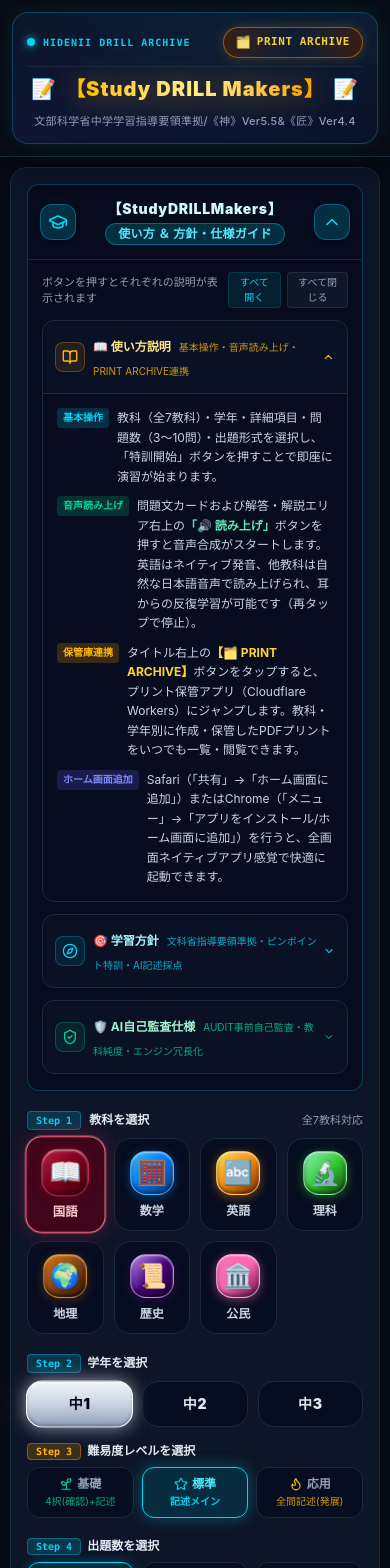
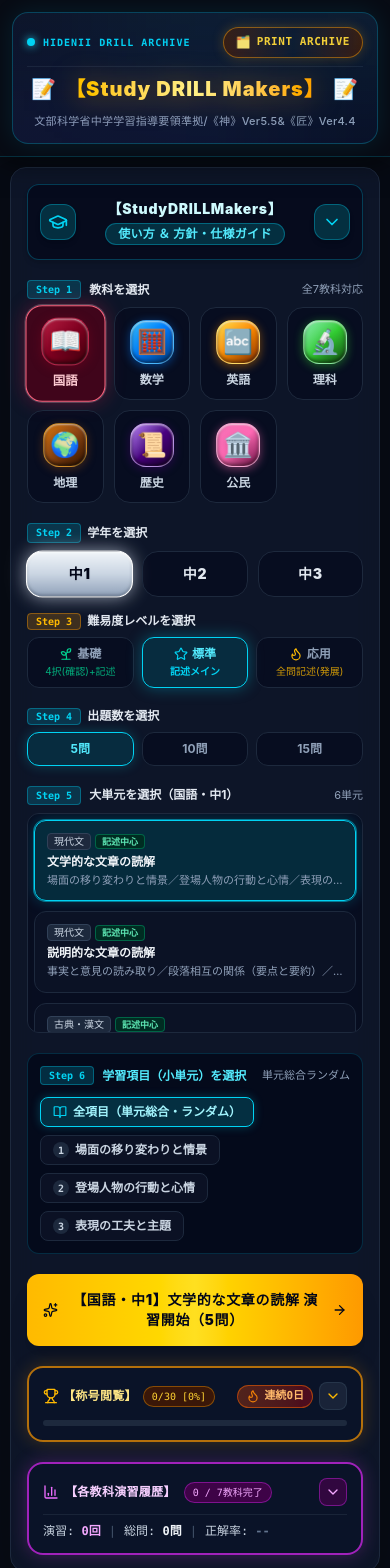
Before and after one commit to hydeya/study-drill-makers, a React (Vite) app: page / in a window 390 px wide. Shown: the top 1568 px of the page. Built offline with nearby package versions, Linux system fonts and the light colour scheme.

Commit message:
fix(ui): change badge accordion label to 【称号閲覧】, rename guide advice to ガリ勉くんの称号指南, and default guide accordion to closed

```diff
--- a/dev-dist/sw.js
+++ b/dev-dist/sw.js
@@ -78,7 +78,7 @@ define(['./workbox-7e5eb42b'], (function (workbox) { 'use strict';
    */
   workbox.precacheAndRoute([{
     "url": "index.html",
-    "revision": "0.6n4ngetl2j8"
+    "revision": "0.9qpaobjndsg"
   }], {});
   workbox.cleanupOutdatedCaches();
   workbox.registerRoute(new workbox.NavigationRoute(workbox.createHandlerBoundToURL("index.html"), {
--- a/src/App.tsx
+++ b/src/App.tsx
@@ -180,7 +180,7 @@ export default function App() {
   const [selectedCount, setSelectedCount] = useState<number>(5);
   const [selectedUnitId, setSelectedUnitId] = useState<string>('j1-1');
   const [selectedItem, setSelectedItem] = useState<string>(''); // 詳細項目（空文字は全項目総合）
-  const [isGuideOpen, setIsGuideOpen] = useState<boolean>(true);
+  const [isGuideOpen, setIsGuideOpen] = useState<boolean>(false);
   const [openGuideSections, setOpenGuideSections] = useState<{
     usage: boolean;
     policy: boolean;
--- a/src/components/BadgeListAccordion.tsx
+++ b/src/components/BadgeListAccordion.tsx
@@ -133,25 +133,25 @@ export const BadgeListAccordion: React.FC<BadgeListAccordionProps> = ({ stats })
         aria-expanded={isOpen}
       >
         {/* 上段: トロフィータイトル ＋ 連続日数 ＋ 開閉トグル */}
-        <div className="flex items-center justify-between gap-2">
-          <div className="flex items-center gap-2 min-w-0">
-            <span className="font-black tracking-wide text-xs sm:text-sm flex items-center gap-1.5 text-amber-200 truncate">
+        <div className="flex items-center justify-between gap-1.5 sm:gap-2">
+          <div className="flex items-center gap-1.5 sm:gap-2 min-w-0">
+            <span className="font-black tracking-wide text-xs sm:text-sm flex items-center gap-1 sm:gap-1.5 text-amber-200 shrink-0">
               <Trophy className="w-4 h-4 text-amber-400 shrink-0 group-hover:scale-110 transition-transform" />
-              <span>【称号 ＆ 達成バッジ】</span>
+              <span>【称号閲覧】</span>
             </span>
             <span className="text-[10px] font-mono px-2 py-0.5 rounded-full bg-amber-950/80 border border-amber-500/40 text-amber-300 shrink-0">
-              {unlockedCount} / {totalCount} 獲得 [{progressPct}%]
+              {unlockedCount}/{totalCount} [{progressPct}%]
             </span>
           </div>
 
-          <div className="flex items-center gap-2 shrink-0">
+          <div className="flex items-center gap-1.5 sm:gap-2 shrink-0">
             {/* 連続日数バッジ（常時表示） */}
-            <div className="flex items-center gap-1 px-2.5 py-0.5 rounded-full bg-gradient-to-r from-orange-600/30 to-red-600/30 border border-orange-500/50 text-orange-300 text-xs font-black shadow-2xs font-mono">
+            <div className="flex items-center gap-1 px-2 py-0.5 rounded-full bg-gradient-to-r from-orange-600/30 to-red-600/30 border border-orange-500/50 text-orange-300 text-[11px] sm:text-xs font-black shadow-2xs font-mono shrink-0">
               <Flame className="w-3.5 h-3.5 text-orange-400 animate-pulse" />
               <span>連続{stats.currentStreak}日</span>
             </div>
 
-            <div className="w-7 h-7 rounded-lg flex items-center justify-center bg-slate-800/80 border border-slate-700/60 text-amber-400 group-hover:border-amber-400 transition-colors">
+            <div className="w-7 h-7 rounded-lg flex items-center justify-center bg-slate-800/80 border border-slate-700/60 text-amber-400 group-hover:border-amber-400 transition-colors shrink-0">
               {isOpen ? <ChevronUp className="w-4 h-4" /> : <ChevronDown className="w-4 h-4" />}
             </div>
           </div>
@@ -175,7 +175,7 @@ export const BadgeListAccordion: React.FC<BadgeListAccordionProps> = ({ stats })
           <div className="p-3 rounded-xl bg-slate-950/80 border border-amber-500/30 text-xs text-slate-300 flex items-start gap-2 shadow-inner">
             <Sparkles className="w-4 h-4 text-amber-400 shrink-0 mt-0.5" />
             <div className="space-y-0.5">
-              <span className="font-bold text-amber-300">テスの称号指南：</span>
+              <span className="font-bold text-amber-300">ガリ勉くんの称号指南：</span>
               <p className="text-slate-300 leading-relaxed font-medium">
                 日々のドリル完走、100%満点、弱点克服リトライで称号を解放！全30種をコンプリートして『神になったガリ勉くん』を目指そう！
               </p>
```
